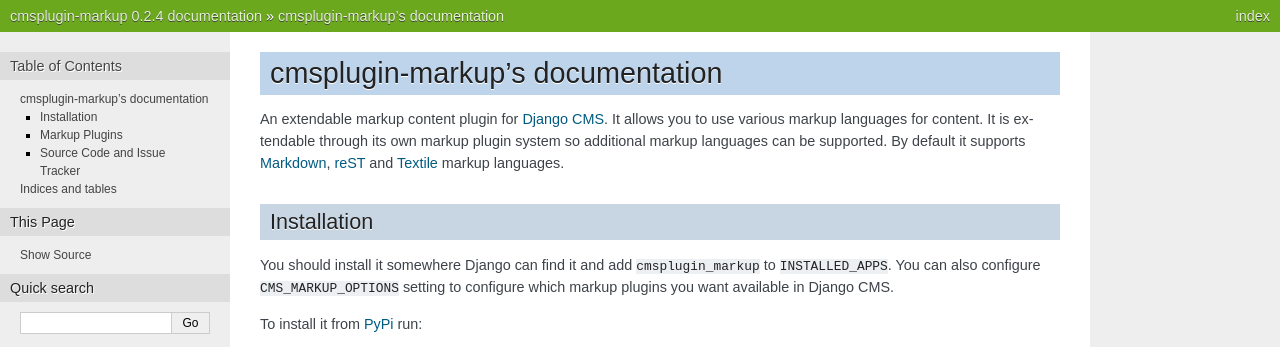
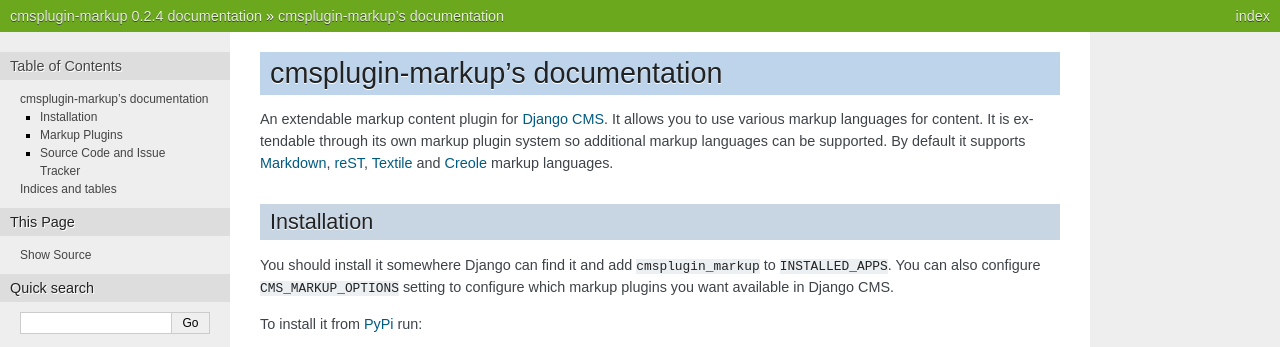
Before and after one commit to mitar/cmsplugin-markup, a Sphinx documentation site: the page built from docs/index.rst, in a window 1280 px wide. Shown: the top 347 px of the page. Built offline with Sphinx 7.4.7, drawn with Linux system fonts in a browser that asks for light colours.

Commit message:
add creole info in docs/readme

```diff
--- a/README.rst
+++ b/README.rst
@@ -4,12 +4,13 @@ cmsplugin-markup
 An extendable markup content plugin for `Django CMS`_. It allows you to use
 various markup languages for content. It is extendable through its own markup
 plugin system so additional markup languages can be supported. By default it
-supports Markdown_, reST_ and Textile_ markup languages.
+supports Markdown_, reST_, Textile_ and Creole_ markup languages.
 
 .. _Django CMS: https://www.django-cms.org/
 .. _Markdown: http://daringfireball.net/projects/markdown/
 .. _reST: http://docutils.sourceforge.net/rst.html
 .. _Textile: http://textile.sitemonks.com/
+.. _Creole: https://code.google.com/p/python-creole/
 
 Documentation is found at:
 
--- a/docs/index.rst
+++ b/docs/index.rst
@@ -4,12 +4,13 @@ cmsplugin-markup's documentation
 An extendable markup content plugin for `Django CMS`_. It allows you to use
 various markup languages for content. It is extendable through its own markup
 plugin system so additional markup languages can be supported. By default it
-supports Markdown_, reST_ and Textile_ markup languages.
+supports Markdown_, reST_, Textile_ and Creole_ markup languages.
 
 .. _Django CMS: https://www.django-cms.org/
 .. _Markdown: http://daringfireball.net/projects/markdown/
 .. _reST: http://docutils.sourceforge.net/rst.html
 .. _Textile: http://textile.sitemonks.com/
+.. _Creole: https://code.google.com/p/python-creole/
 
 Installation
 ------------
```
